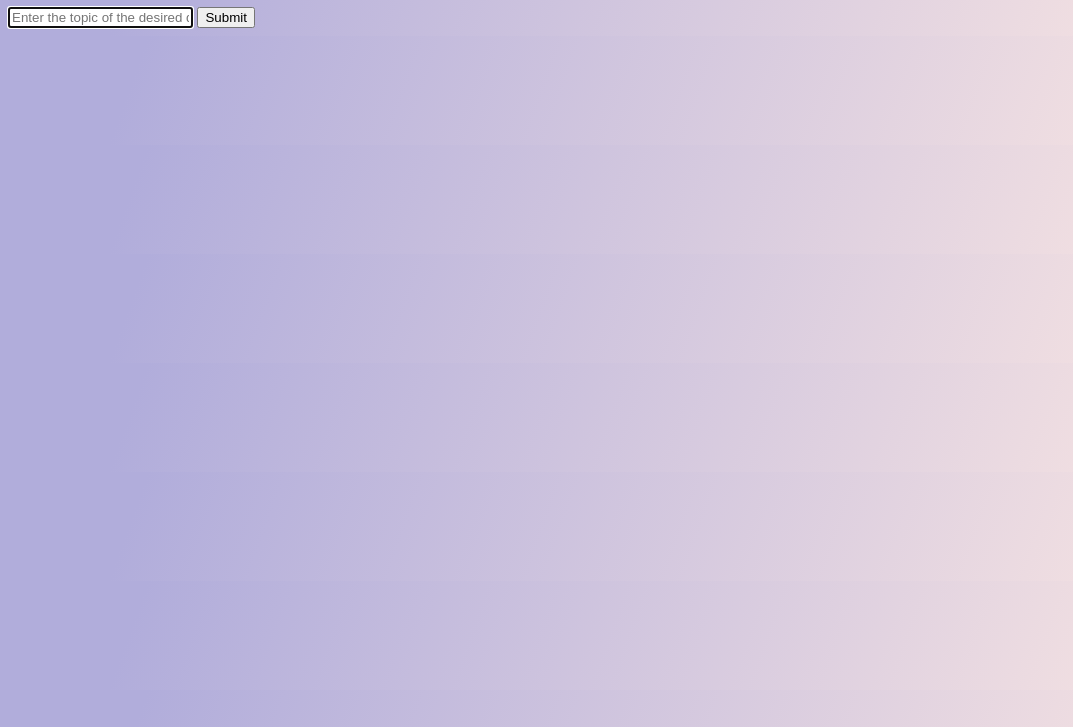
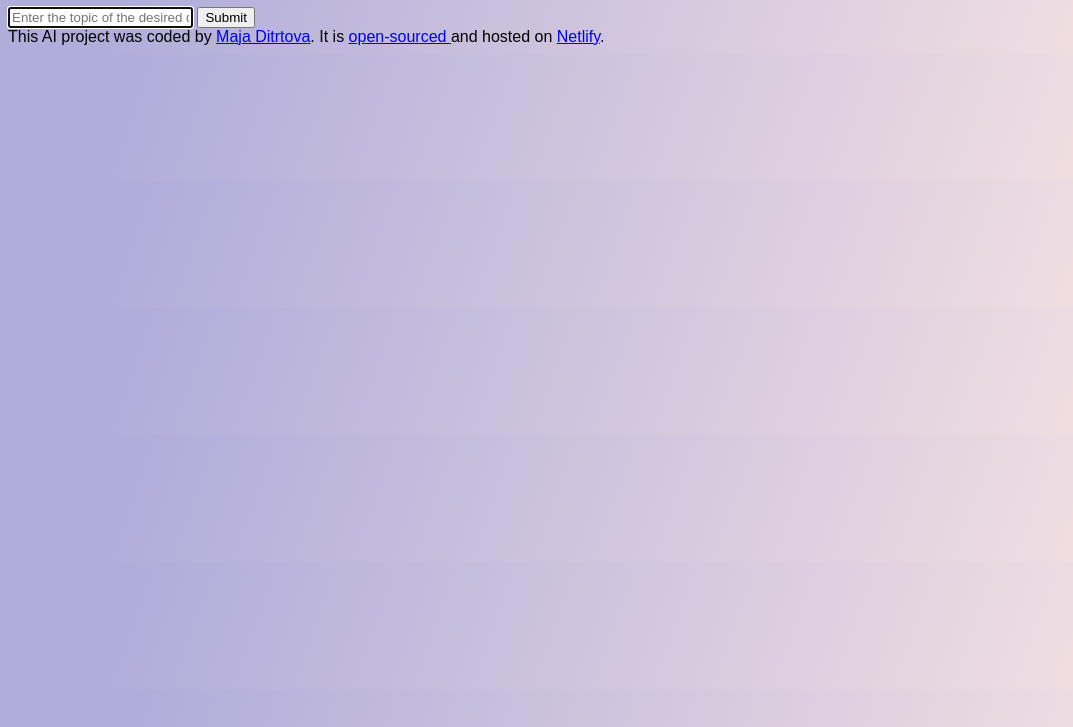
Before and after one commit to MajaDit/inspirational-quote-generator, a plain HTML site: page index.html in a window 1280 px wide. Shown: the part 73-800 px from the top of the page, without its empty margins (0-1073 px from the left). Drawn offline with Linux system fonts and the light colour scheme.

Commit message:
add footer

```diff
--- a/index.html
+++ b/index.html
@@ -22,6 +22,24 @@
         <button type="submit">Submit</button>
       </form>
     </main>
+    <footer>
+      This AI project was coded by
+      <a
+        href="https://www.linkedin.com/in/m%C3%A1ja-ditrtov%C3%A1-02ba99116/"
+        target="_blank"
+        >Maja Ditrtova</a
+      >. It is
+      <a
+        href="https://github.com/MajaDit/inspirational-quote-generator"
+        target="_blank"
+        >open-sourced </a
+      >and hosted on
+      <a
+        href="https://astonishing-arithmetic-dfad4b.netlify.app/"
+        target="_blank"
+        >Netlify</a
+      >.
+    </footer>
     <script src="src/index.js"></script>
   </body>
 </html>
```
